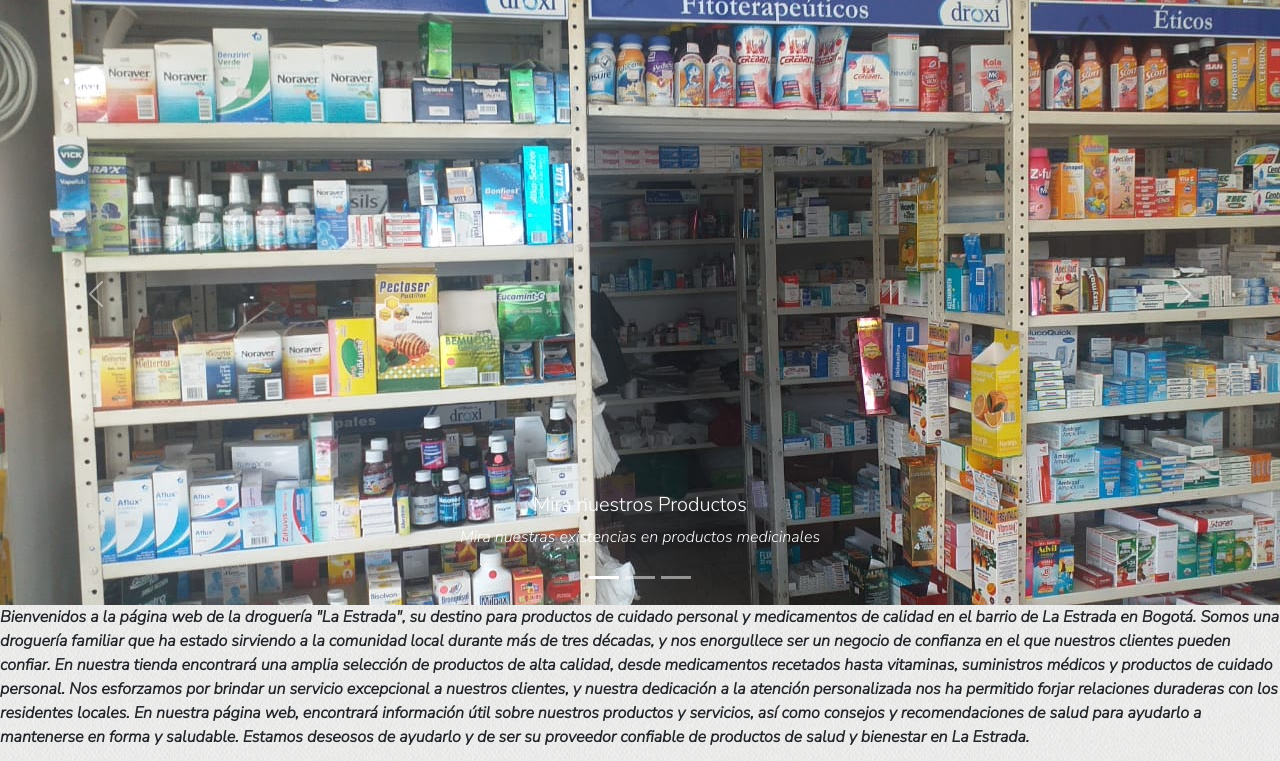
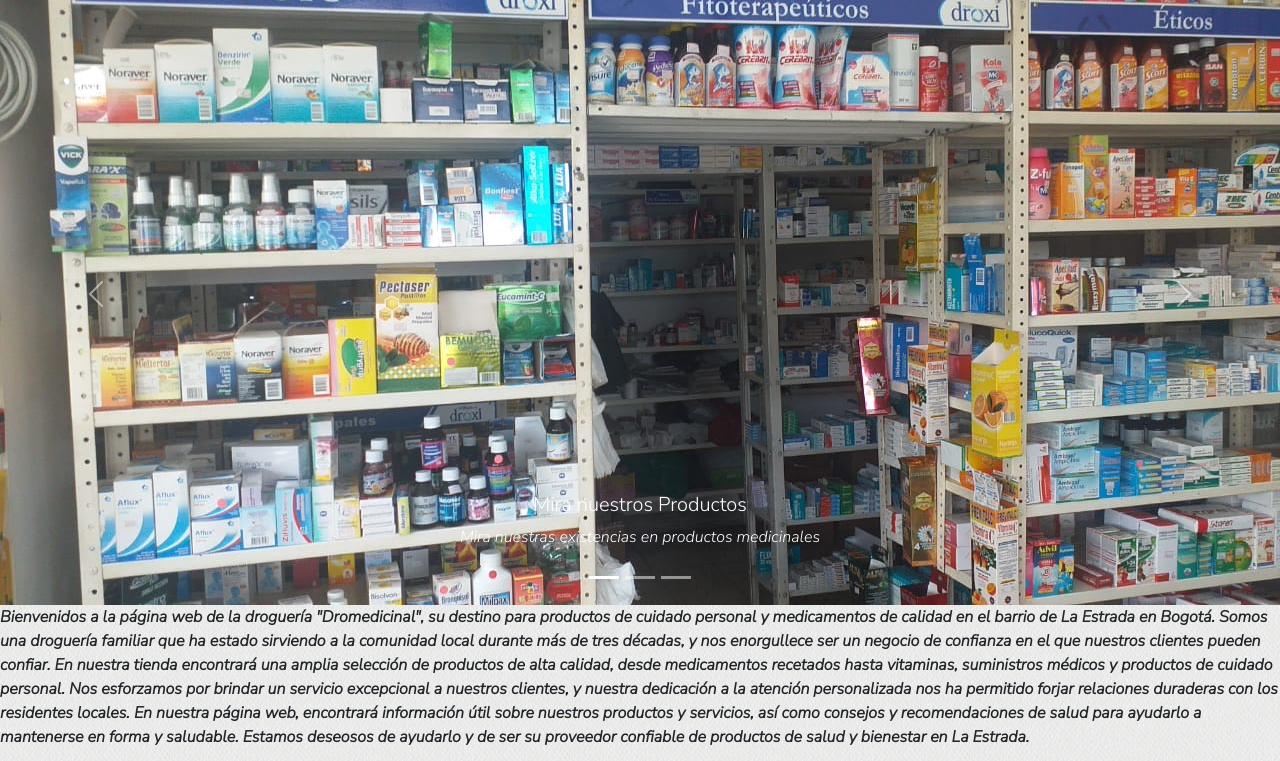
Before and after one commit to felipepp056/ProjectoFinal, a website: page index.html in a window 1280 px wide. Shown: the part 173-934 px from the top of the page. Drawn offline with nearby package versions, Linux system fonts and the light colour scheme.

```diff
--- a/index.html
+++ b/index.html
@@ -104,7 +104,7 @@
 
 
 
-            <p class="blod-p">Bienvenidos a la página web de la droguería "La Estrada", su destino para productos de cuidado personal y medicamentos de calidad en el barrio de La Estrada en Bogotá. Somos una droguería familiar que ha estado sirviendo a la comunidad local durante más de tres décadas, y nos enorgullece ser un negocio de confianza en el que nuestros clientes pueden confiar. En nuestra tienda encontrará una amplia selección de productos de alta calidad, desde medicamentos recetados hasta vitaminas, suministros médicos y productos de cuidado personal. Nos esforzamos por brindar un servicio excepcional a nuestros clientes, y nuestra dedicación a la atención personalizada nos ha permitido forjar relaciones duraderas con los residentes locales. En nuestra página web, encontrará información útil sobre nuestros productos y servicios, así como consejos y recomendaciones de salud para ayudarlo a mantenerse en forma y saludable. Estamos deseosos de ayudarlo y de ser su proveedor confiable de productos de salud y bienestar en La Estrada.
+            <p class="blod-p">Bienvenidos a la página web de la droguería "Dromedicinal", su destino para productos de cuidado personal y medicamentos de calidad en el barrio de La Estrada en Bogotá. Somos una droguería familiar que ha estado sirviendo a la comunidad local durante más de tres décadas, y nos enorgullece ser un negocio de confianza en el que nuestros clientes pueden confiar. En nuestra tienda encontrará una amplia selección de productos de alta calidad, desde medicamentos recetados hasta vitaminas, suministros médicos y productos de cuidado personal. Nos esforzamos por brindar un servicio excepcional a nuestros clientes, y nuestra dedicación a la atención personalizada nos ha permitido forjar relaciones duraderas con los residentes locales. En nuestra página web, encontrará información útil sobre nuestros productos y servicios, así como consejos y recomendaciones de salud para ayudarlo a mantenerse en forma y saludable. Estamos deseosos de ayudarlo y de ser su proveedor confiable de productos de salud y bienestar en La Estrada.
             </p>
         </div>
         <center><h2 class="blod-p">Productos</h2></center>
```
